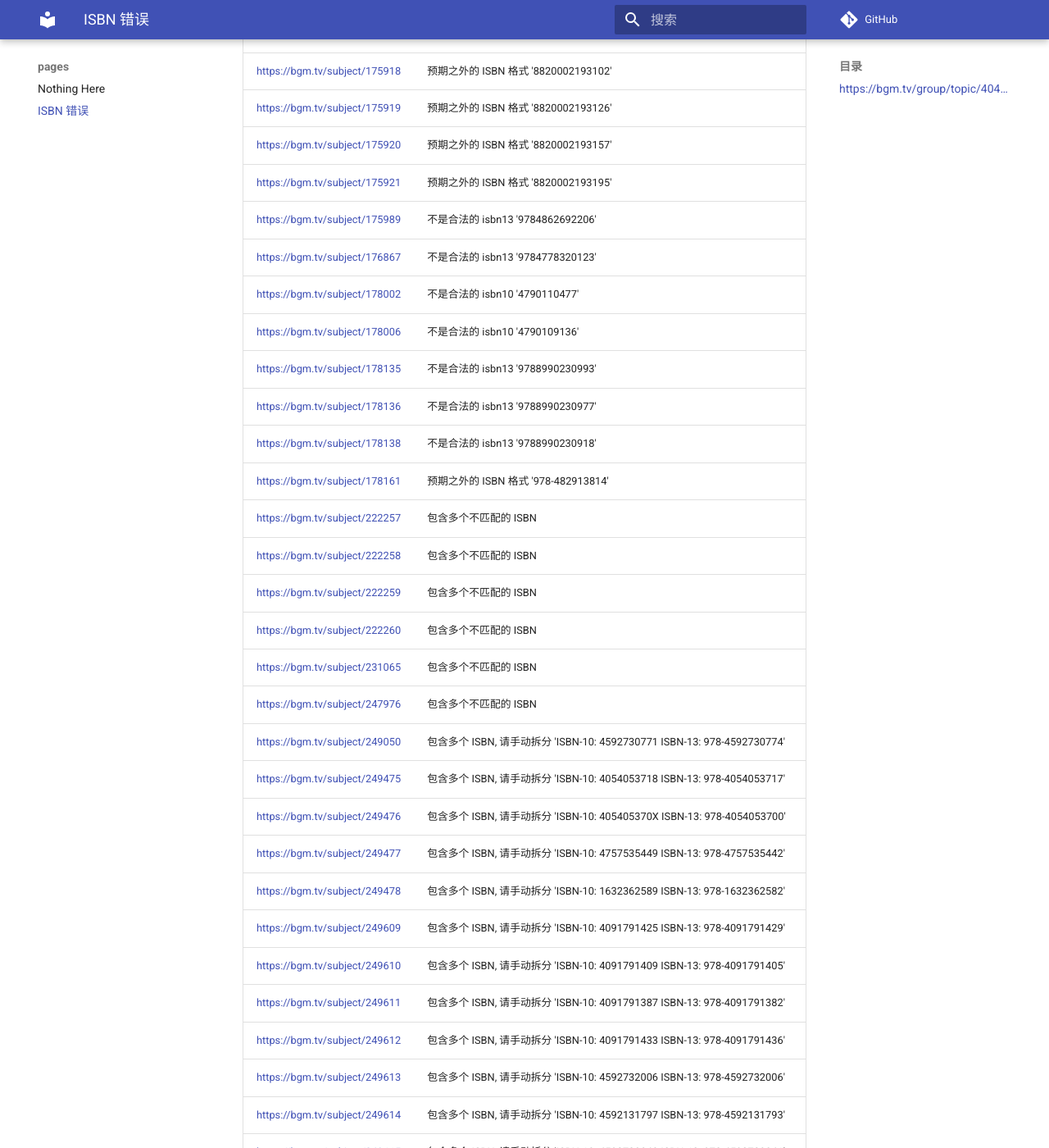
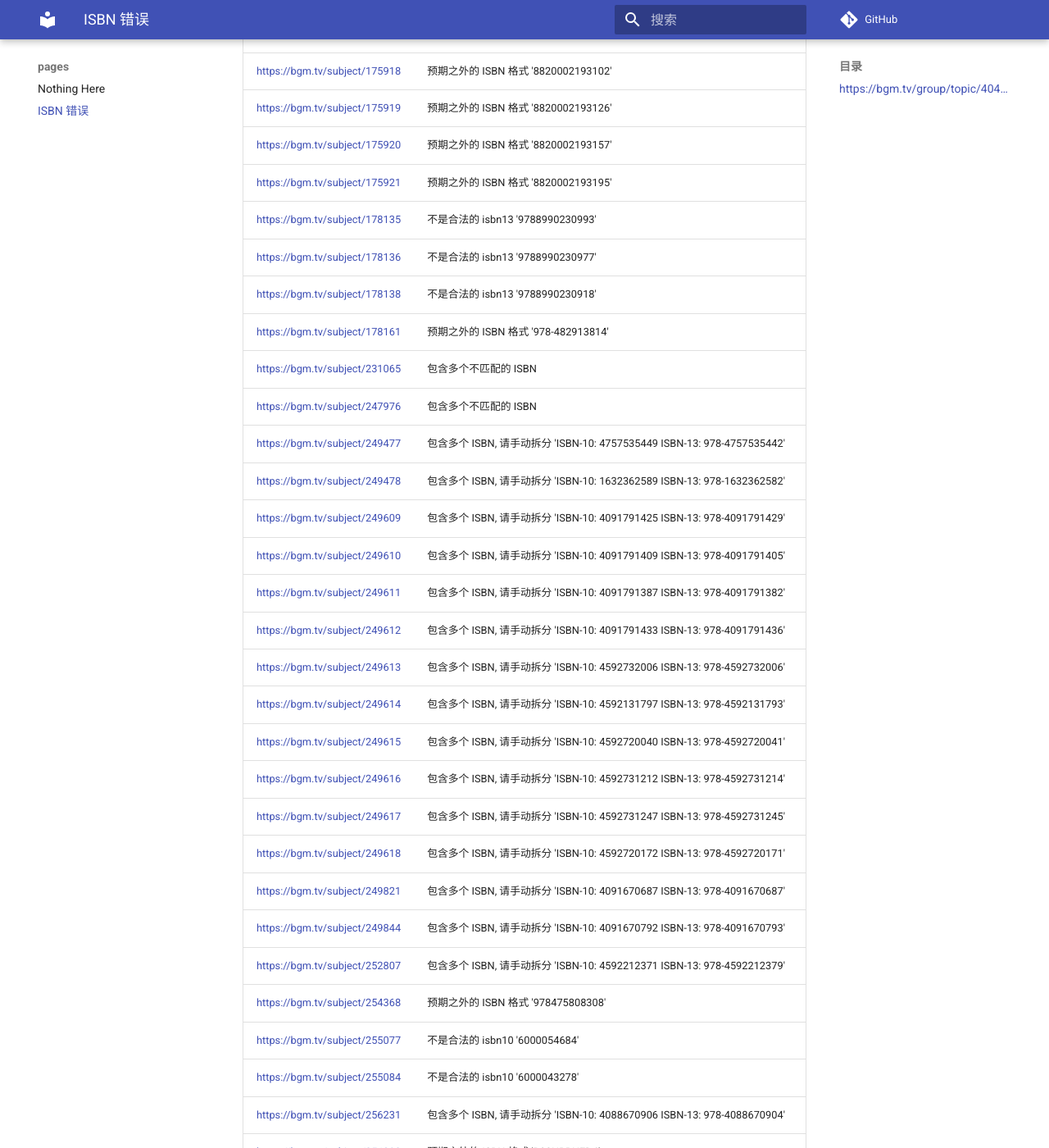
Before and after one commit to trim21/bangumi-pages, an MkDocs documentation site: the page built from docs/isbn.md, in a window 1280 px wide and 1400 px high, scrolled down 2664 px. Shown: the whole window at 82% size. Built offline with MkDocs 1.6.1 and Material for MkDocs 9.7.7, drawn with Linux system fonts in a browser that asks for light colours; comment, search, counter and statistics services are not loaded; some of the changed text lies outside the part shown.

Commit message:
update isbn.md

```diff
--- a/docs/isbn.md
+++ b/docs/isbn.md
@@ -62,23 +62,12 @@ total 540
 | <https://bgm.tv/subject/175919> | 预期之外的 ISBN 格式 '8820002193126' |
 | <https://bgm.tv/subject/175920> | 预期之外的 ISBN 格式 '8820002193157' |
 | <https://bgm.tv/subject/175921> | 预期之外的 ISBN 格式 '8820002193195' |
-| <https://bgm.tv/subject/175989> | 不是合法的 isbn13 '9784862692206' |
-| <https://bgm.tv/subject/176867> | 不是合法的 isbn13 '9784778320123' |
-| <https://bgm.tv/subject/178002> | 不是合法的 isbn10 '4790110477' |
-| <https://bgm.tv/subject/178006> | 不是合法的 isbn10 '4790109136' |
 | <https://bgm.tv/subject/178135> | 不是合法的 isbn13 '9788990230993' |
 | <https://bgm.tv/subject/178136> | 不是合法的 isbn13 '9788990230977' |
 | <https://bgm.tv/subject/178138> | 不是合法的 isbn13 '9788990230918' |
 | <https://bgm.tv/subject/178161> | 预期之外的 ISBN 格式 '978-482913814' |
-| <https://bgm.tv/subject/222257> | 包含多个不匹配的 ISBN |
-| <https://bgm.tv/subject/222258> | 包含多个不匹配的 ISBN |
-| <https://bgm.tv/subject/222259> | 包含多个不匹配的 ISBN |
-| <https://bgm.tv/subject/222260> | 包含多个不匹配的 ISBN |
 | <https://bgm.tv/subject/231065> | 包含多个不匹配的 ISBN |
 | <https://bgm.tv/subject/247976> | 包含多个不匹配的 ISBN |
-| <https://bgm.tv/subject/249050> | 包含多个 ISBN, 请手动拆分 'ISBN-10: 4592730771 ISBN-13: 978-4592730774' |
-| <https://bgm.tv/subject/249475> | 包含多个 ISBN, 请手动拆分 'ISBN-10: 4054053718 ISBN-13: 978-4054053717' |
-| <https://bgm.tv/subject/249476> | 包含多个 ISBN, 请手动拆分 'ISBN-10: 405405370X ISBN-13: 978-4054053700' |
 | <https://bgm.tv/subject/249477> | 包含多个 ISBN, 请手动拆分 'ISBN-10: 4757535449 ISBN-13: 978-4757535442' |
 | <https://bgm.tv/subject/249478> | 包含多个 ISBN, 请手动拆分 'ISBN-10: 1632362589 ISBN-13: 978-1632362582' |
 | <https://bgm.tv/subject/249609> | 包含多个 ISBN, 请手动拆分 'ISBN-10: 4091791425 ISBN-13: 978-4091791429' |
@@ -105,7 +94,6 @@ total 540
 | <https://bgm.tv/subject/259183> | 预期之外的 ISBN 格式 '471-0945552811' |
 | <https://bgm.tv/subject/259856> | 包含多个 ISBN, 请手动拆分 '9787501257492, 7501257493' |
 | <https://bgm.tv/subject/259858> | 包含多个 ISBN, 请手动拆分 '9787501257300 , 7501257302' |
-| <https://bgm.tv/subject/259888> | 包含多个不匹配的 ISBN |
 | <https://bgm.tv/subject/260205> | 不是合法的 isbn10 '4065117057' |
 | <https://bgm.tv/subject/260547> | 不是合法的 isbn10 '9576990280' |
 | <https://bgm.tv/subject/260894> | 预期之外的 ISBN 格式 '754272986' |
```
Also changed, not shown: other parts of docs/isbn.md (+1 -1 lines).
